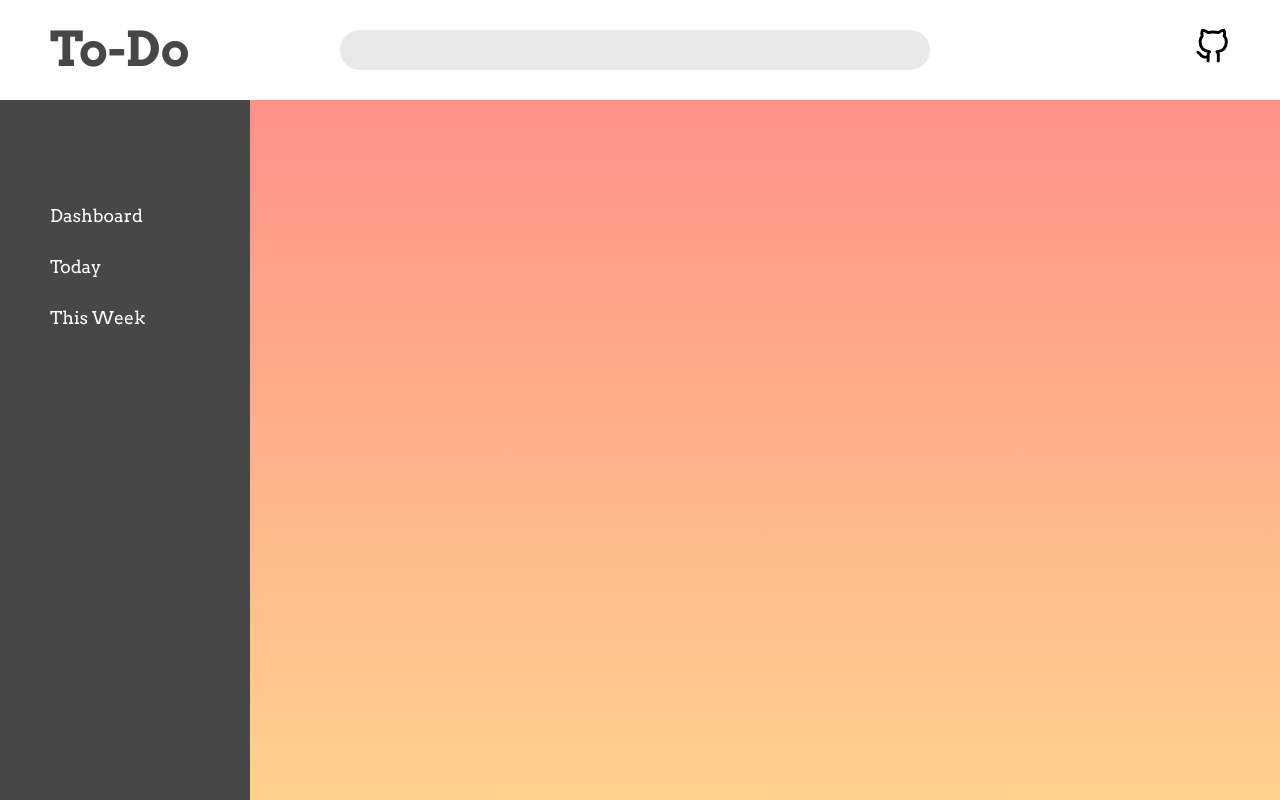
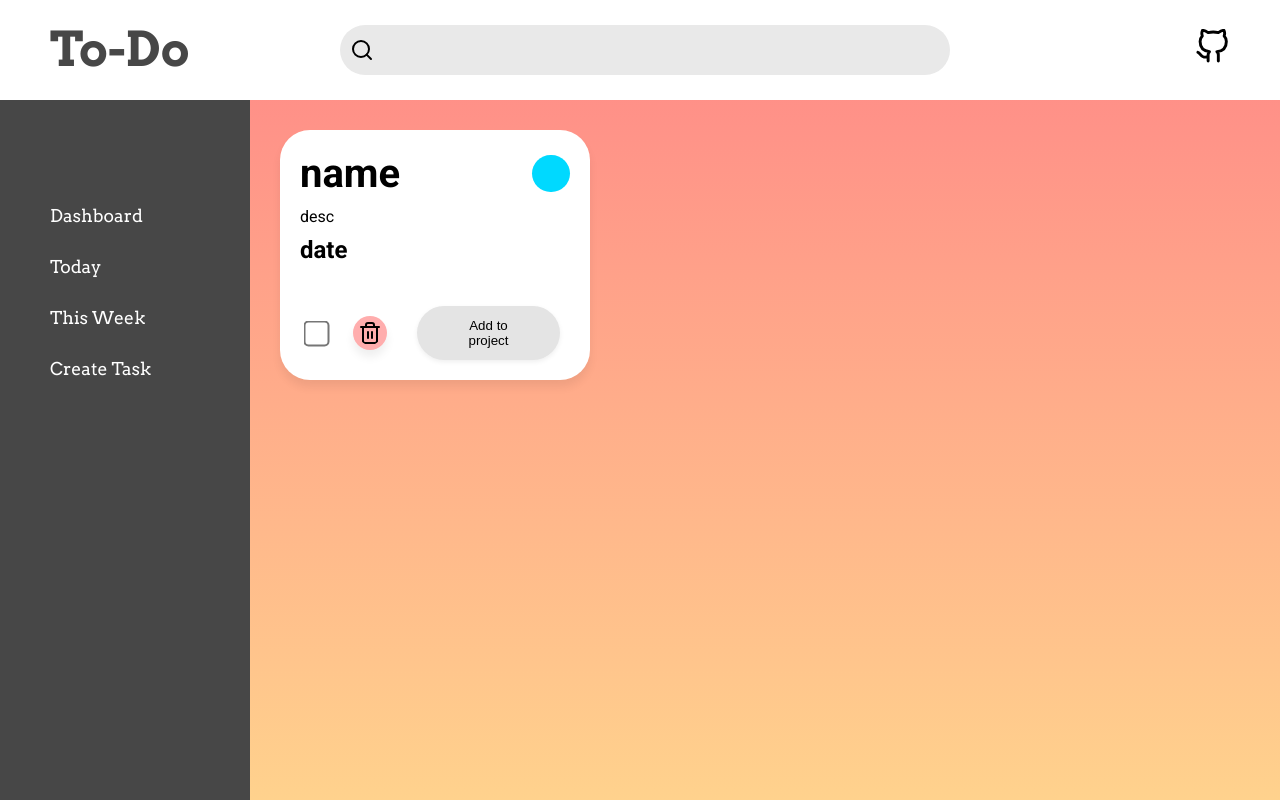
Before and after one commit to sloggo/todo-list, a plain HTML site: page index.html in a window 1280 px wide. Drawn offline with Linux system fonts and the light colour scheme.

Commit message:
Add taskcontroller and displaycontroller
with minimal functionality

```diff
--- a/index.html
+++ b/index.html
@@ -8,12 +8,16 @@
     <link rel="preconnect" href="https://fonts.gstatic.com" crossorigin>
     <link href="https://fonts.googleapis.com/css2?family=Arvo:ital,wght@0,400;0,700;1,400;1,700&family=Roboto:ital,wght@0,100;0,300;0,400;0,500;0,700;0,900;1,100;1,300;1,400;1,500;1,700;1,900&display=swap" rel="stylesheet">
     <link rel="stylesheet" href="./style.css">
+    <script src="./main.js" defer></script>
     <title>ToDo List</title>
 </head>
 <body>
     <header>
         <h1>To-Do</h1>
-        <input type="search">
+        <div class="searchBar">
+            <img src="./images/search.svg">
+            <input type="search">
+        </div>
         <a href="https://github.com/sloggo"><img src="./images/github.svg"></a>
     </header>
 
@@ -22,7 +26,15 @@
             <li>Dashboard</li>
             <li>Today</li>
             <li>This Week</li>
+            <li id="createTask">Create Task</li>
         </ul>
+
+    </div>
+
+    <div id="content">
+
+        <div id="cardContainer">
+        </div>
     </div>
 </body>
 </html>
--- a/main.js
+++ b/main.js
@@ -0,0 +1 @@
+(()=>{"use strict";const t=function(t){const n=document.querySelector("div#cardContainer");console.log("creatingcard");const i=document.createElement("div");i.classList.add("card"),i.innerHTML+=`\n        <div class="titleContainer">\n            <h2 id="title">${t.title}</h2>\n            <div id="colourCircle">&nbsp;</div>\n        </div>\n        <p id="desc">${t.description}</p>\n        <p id="date">${t.date}</p>\n    \n        <div class="bottomControls">\n            <input type="checkbox">\n            <img id='trash' src="./images/trash-2.svg">\n    \n            <button>Add to project</button>\n        </div>`,n.appendChild(i)};console.log("start"),t({title:"name",description:"desc",priority:"priority",date:"date"})})();
--- a/style.css
+++ b/style.css
@@ -27,14 +27,34 @@ header{
     color: rgb(71, 71, 71);
 }
 
-header input{
+.searchBar{
+    display: flex;
+    width: 50%;
     align-self: center;
+    align-items: center;
+    gap: 20px;
     padding: 10px;
     width: 50%;
-    height: 40px;
+    height: 30px;
     border: none;
-    border-radius: 20px;
+    border-radius: 30px;
     background-color: rgb(233, 233, 233);
+}
+
+.searchBar img{
+    width: 25px;
+}
+
+header input{
+    margin: 0px 10px;
+    width: 100%;
+    height: 20px;
+    border: none;
+    background-color: rgb(233, 233, 233)
+}
+
+header input:focus{
+    border: none;
 }
 
 header a{
@@ -81,3 +101,87 @@ div#sidebar li:hover{
     border-left: 5px solid rgb(255, 255, 255);
     transition: 0.2s ease;
 }
+
+div#cardContainer{
+    font-family: 'Roboto', sans-serif;
+    margin: 30px;
+    display: grid;
+    grid-template-columns: 1fr 1fr 1fr;
+    grid-template-rows: 250px;
+    grid-auto-rows: 250px;
+    gap:20px;
+}
+
+div#cardContainer div.card{
+    padding: 20px;
+    gap:10px;
+    background-color: white;
+    border-radius: 30px;
+    box-shadow: 0px 7px 10px rgba(0, 0, 0, 0.068);
+
+    display: flex;
+    flex-direction: column;
+}
+
+div#cardContainer div.card.complete{
+    border: 5px solid rgb(185, 255, 185);
+}
+
+div#cardContainer div.card h2{
+    font-size: 2.5rem;
+    font-weight: 700;
+}
+
+div#cardContainer div.card p#date{
+    font-weight: 600;
+    font-size: 1.5rem;
+}
+
+div#cardContainer div.card div.titleContainer{
+    display: flex;
+    justify-content: space-between;
+}
+
+div#cardContainer div.card div.titleContainer div#colourCircle{
+    background-color: rgb(0, 217, 255);
+    align-self: center;
+    height: 80%;
+    border-radius: 100%;
+    aspect-ratio: 1/1;
+}
+
+div#cardContainer div.card div.bottomControls{
+    padding: 0px 10px;
+    display: flex;
+    gap: 30px;
+    align-items: center;
+    margin-top: auto;
+}
+
+div#cardContainer div.card div.bottomControls img#trash{
+    background-color: rgb(255, 173, 173);
+    padding: 5px;
+    border-radius: 100px;
+    box-shadow: 0px 7px 10px rgba(0, 0, 0, 0.068)
+}
+
+div#cardContainer div.card div.bottomControls input{
+    transform: scale(2);
+}
+
+div#cardContainer div.card div.bottomControls button{
+    padding: 12px 40px;
+    margin-left: auto;
+    border: none;
+
+    background-color: #e4e4e4;
+    border-radius: 200px;
+    box-shadow: 0px 2px 5px rgba(0, 0, 0, 0.068)
+}
+
+div#cardContainer div.card div.bottomControls input:active,
+div#cardContainer div.card div.bottomControls img#trash:active,
+div#cardContainer div.card div.bottomControls button:active{
+    transform: scale(0.7);
+    transition: 1s ease;
+}
```
Also changed, not shown: images/search.svg (added), images/trash-2.svg (added).
